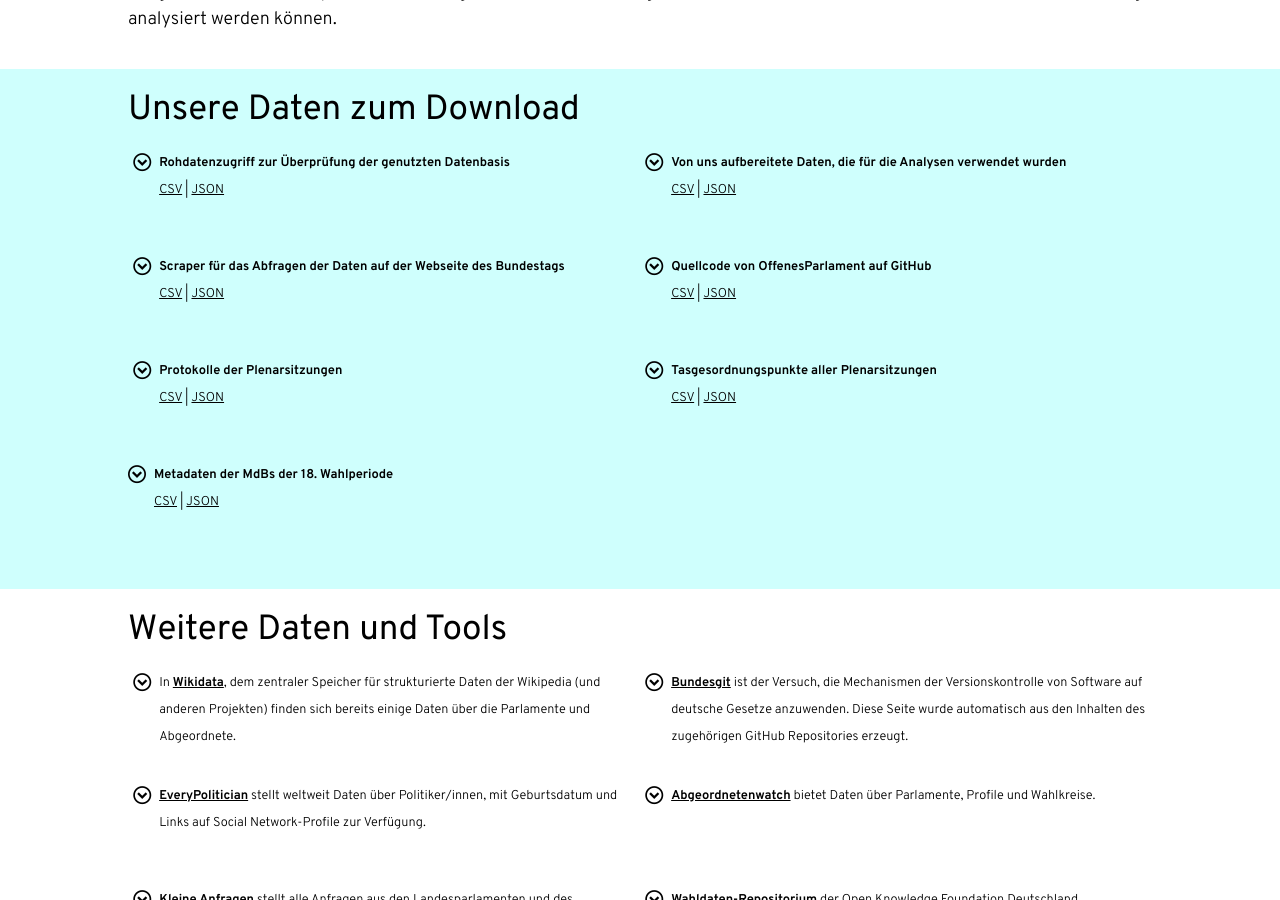
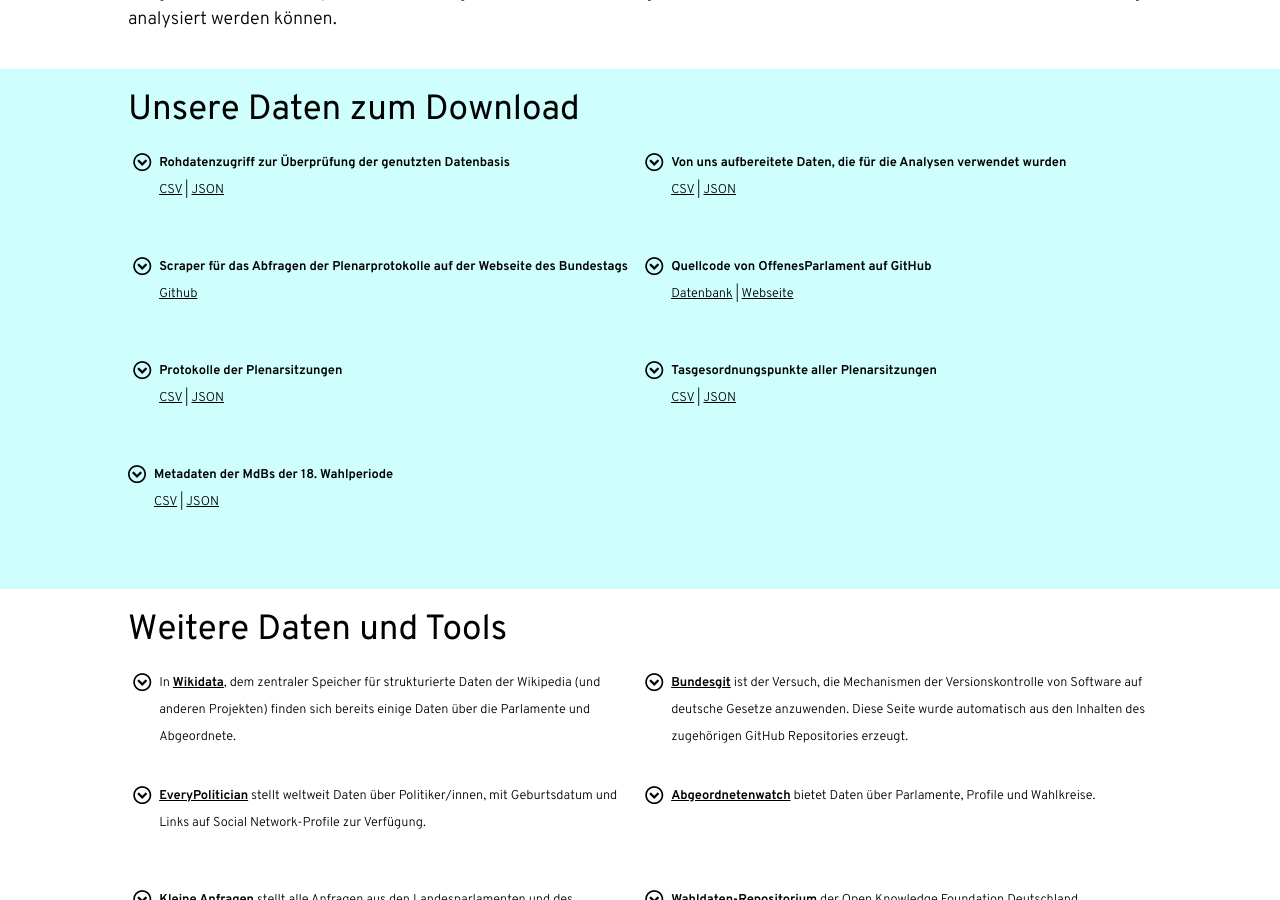
Before and after one commit to Datenschule/offenesparlament.de-frontend, a Jekyll site: the page built from daten/index.html, in a window 1280 px wide and 900 px high, scrolled down 2072 px. Built offline with Jekyll 4.4.1, drawn with Linux system fonts in a browser that asks for light colours.

Commit message:
update links for data page

```diff
--- a/daten/index.html
+++ b/daten/index.html
@@ -126,21 +126,20 @@ title: Daten
 				<div class="container-wrap-item-2">
 					<p class="ico ico-circle-down" style="float: left; min-height:4em;"></p>
 					<p class="smaller"><strong>Von uns aufbereitete Daten, die für die Analysen verwendet wurden</strong><br/>
-						<a href="https://github.com/Datenschule/offenesparlament-data/tree/master/sessions/csv" target="_blank">CSV</a> |
-						<a href="https://github.com/Datenschule/offenesparlament-data/tree/master/sessions/json" target="_blank">JSON</a></p>
+						<a href="https://github.com/Datenschule/offenesparlament-data" target="_blank">CSV</a> |
+						<a href="https://github.com/Datenschule/offenesparlament-data" target="_blank">JSON</a></p>
 				</div>
 
 				<div class="container-wrap-item-2">
 					<p class="ico ico-circle-down" style="float: left; min-height:4em;"></p>
-					<p class="smaller"><strong>Scraper für das Abfragen der Daten auf der Webseite des Bundestags</strong><br/>
-						<a href="https://github.com/Datenschule/offenesparlament-data/tree/master/sessions/csv" target="_blank">CSV</a> |
-						<a href="https://github.com/Datenschule/offenesparlament-data/tree/master/sessions/json" target="_blank">JSON</a></p>
+					<p class="smaller"><strong>Scraper für das Abfragen der Plenarprotokolle auf der Webseite des Bundestags</strong><br/>
+						<a href="https://github.com/Datenschule/plpr-scraper" target="_blank">Github</a>
 				</div>
 				<div class="container-wrap-item-2">
 					<p class="ico ico-circle-down" style="float: left; min-height:4em;"></p>
 					<p class="smaller"><strong>Quellcode von OffenesParlament auf GitHub</strong><br/>
-						<a href="https://github.com/Datenschule/offenesparlament-data/tree/master/sessions/csv" target="_blank">CSV</a> |
-						<a href="https://github.com/Datenschule/offenesparlament-data/tree/master/sessions/json" target="_blank">JSON</a></p>
+						<a href="https://github.com/Datenschule/offenesparlament.de" target="_blank">Datenbank</a> |
+						<a href="https://github.com/Datenschule/offenesfrontend" target="_blank">Webseite</a></p>
 				</div>
 
 				<div class="container-wrap-item-2">
```
